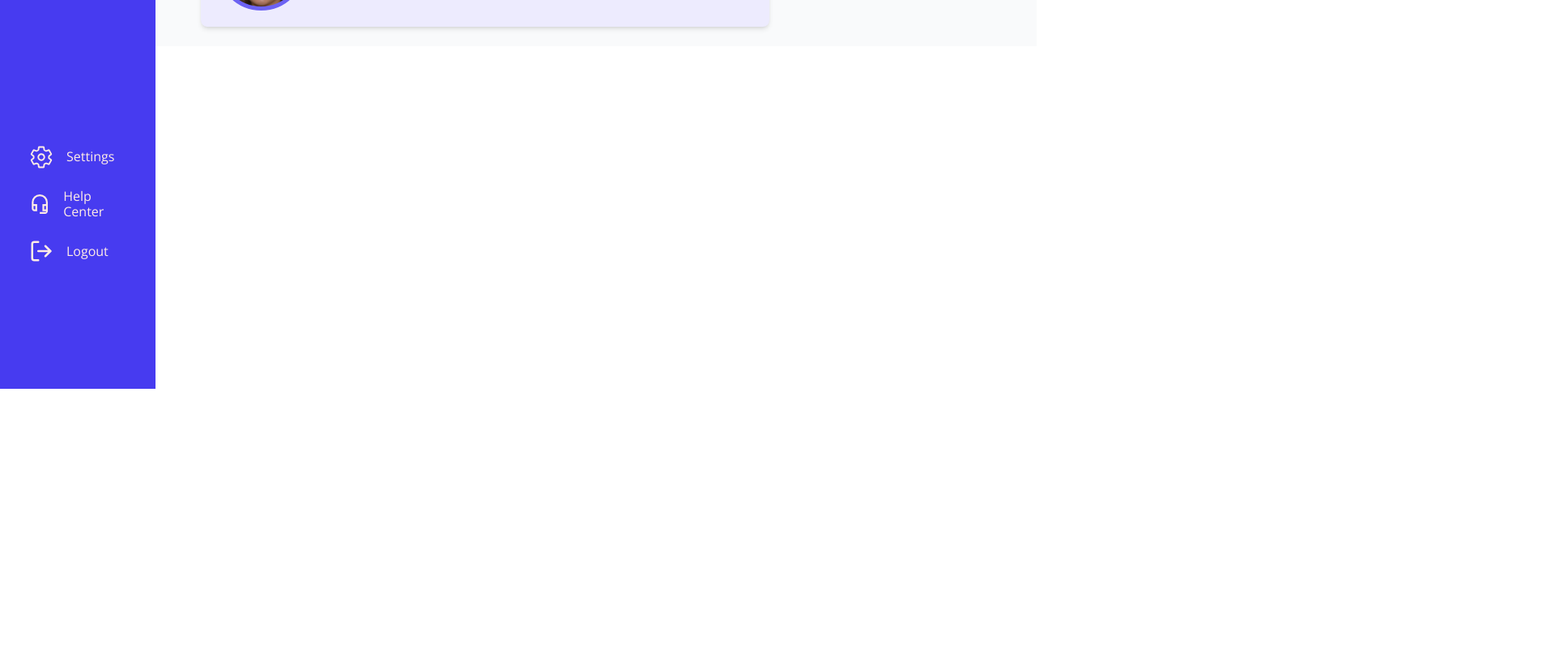
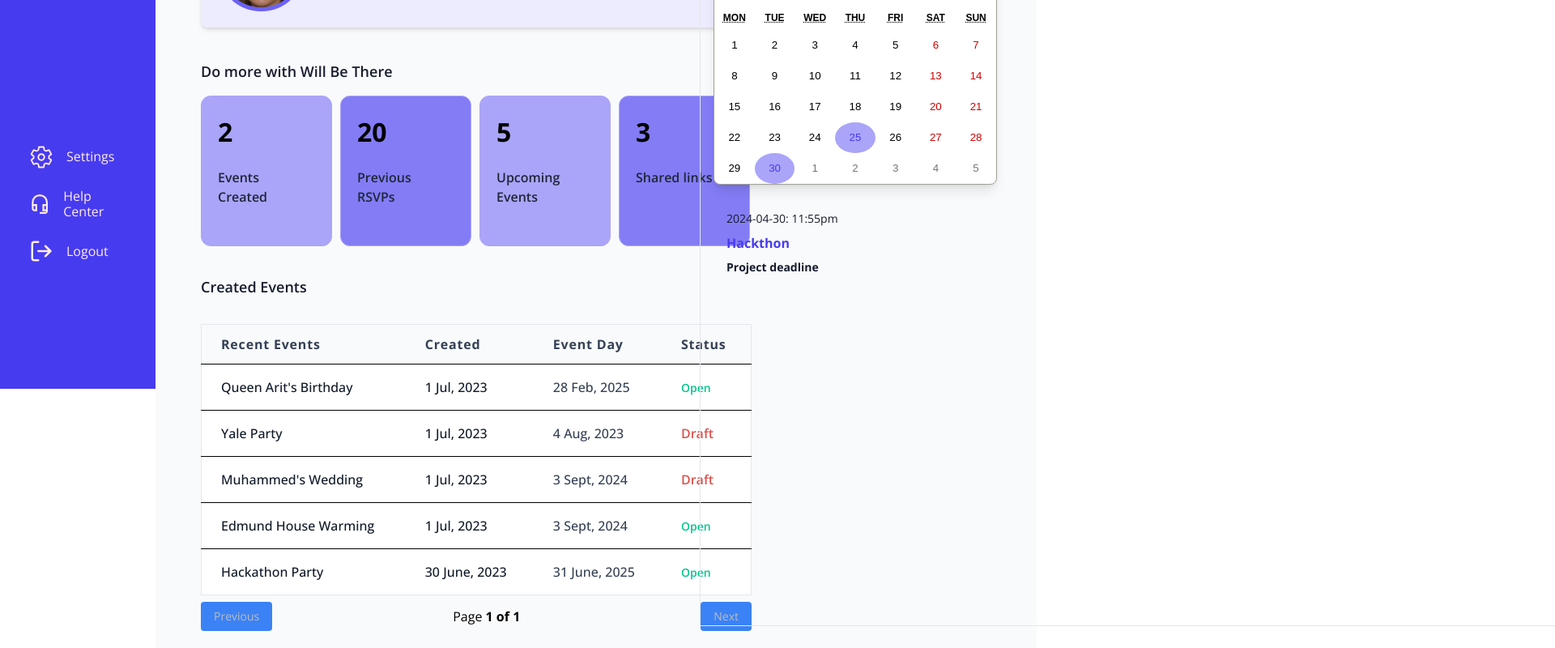
Before and after one commit to Areebah-snow/adch-group-5, a React (Vite) app: page /dashboard in a window 1280 px wide. Shown: the part 320-1120 px from the top of the page at 81% size, 1920 px wide, since content can reach past the window. Before the commit the page ends 800 px from the top, so only its background shows below. Built offline with nearby package versions, Linux system fonts and the light colour scheme; no server answers.

Commit message:
progress on dashboard

```diff
--- a/package.json
+++ b/package.json
@@ -12,9 +12,11 @@
   "dependencies": {
     "firebase": "^10.11.0",
     "react": "^18.2.0",
+    "react-calendar": "^4.8.0",
     "react-dom": "^18.2.0",
     "react-icons": "^5.0.1",
     "react-router-dom": "^6.22.3",
+    "react-table": "^7.8.0",
     "react-toastify": "^10.0.5"
   },
   "devDependencies": {
--- a/src/App.css
+++ b/src/App.css
@@ -25,3 +25,9 @@ body {
   top: 0;
   left: 44%;
 }
+
+.react-calendar .highlight {
+  background-color: #AAA5F8;
+  border-radius: 80%;
+  color: #473BF0;
+}
--- /dev/null
+++ b/src/Components/CalendarComponent.jsx
@@ -0,0 +1,55 @@
+import React, { useState } from 'react';
+import Calendar from 'react-calendar';
+import 'react-calendar/dist/Calendar.css';
+
+const events = [
+  { date: '2024-04-25', time: '12:00pm - 3:00pm', name:'Dr. Ernest McKelvin (Intro Party)', description: 'University of Ibadan, International Conference Center, Ibadan, Nigeria' },
+  { date: '2024-04-30', time: '11:55pm', name:'Hackthon', description: 'Project deadline' },
+];
+
+const CalendarComponent = () => {
+  const [selectedDate, setSelectedDate] = useState(new Date());
+
+  const eventDates = events.map(event => new Date(event.date));
+
+  const tileClassName = ({ date }) => {
+    if (eventDates.some(eventDate => date.toDateString() === eventDate.toDateString())) {
+      return 'highlight';
+    }
+    return '';
+  };
+
+  const formatShortWeekday = (locale, date) => {
+    return new Intl.DateTimeFormat(locale, { weekday: 'short' }).format(date);
+  };
+
+  return (
+    <div className="container mx-auto px-4 py-8 border border-[#E4E7EC] mt-[30px]">
+      <h1 className='text-[#101928] text-lg font-semibold'>Calendar</h1>
+      <div className="grid grid-cols-1 gap-4">
+        <div className="col-span-1">
+          <Calendar
+            onChange={setSelectedDate}
+            value={selectedDate}
+            tileClassName={tileClassName}
+            formatShortWeekday={formatShortWeekday}
+            className="rounded-lg shadow-lg"
+          />
+        </div>
+        <div className="col-span-2 pb-96">
+          {events
+            .filter(event => new Date(event.date).toDateString() === selectedDate.toDateString())
+            .map((event, index) => (
+              <div key={index} className="bg-gray-100 p-4 rounded-md">
+                <p className="text-sm font-normal text-[#161C2D]">{event.date}: {event.time}</p>
+                <p className="text-base text-primary font-bold mt-2">{event.name}</p>
+                <p className="text-sm text-dark text-wrap w-64 font-bold mt-2">{event.description}</p>
+              </div>
+            ))}
+        </div>
+      </div>
+    </div>
+  );
+};
+
+export default CalendarComponent;
--- /dev/null
+++ b/src/Components/EventTable.jsx
@@ -0,0 +1,185 @@
+import React from "react";
+import { useTable, usePagination } from "react-table";
+import "tailwindcss/tailwind.css";
+
+const EventTable = () => {
+  const data = React.useMemo(
+    () => [
+      {
+        id: 2,
+        recents: "Queen Arit's Birthday",
+        created: "1 Jul, 2023",
+        day: "28 Feb, 2025",
+        status: "Open",
+      },
+      {
+        id: 1,
+        recents: "Yale Party",
+        created: "1 Jul, 2023",
+        day: "4 Aug, 2023",
+        status: "Draft",
+      },
+      {
+        id: 7,
+        recents: "Muhammed's Wedding",
+        created: "1 Jul, 2023",
+        day: "3 Sept, 2024",
+        status: "Draft",
+      },
+      {
+        id: 4,
+        recents: "Edmund House Warming",
+        created: "1 Jul, 2023",
+        day: "3 Sept, 2024",
+        status: "Open",
+      },
+      {
+        id: 9,
+        recents: "Hackathon Party",
+        created: "30 June, 2023",
+        day: "31 June, 2025",
+        status: "Open",
+      },
+
+    ],
+    []
+  );
+
+  const columns = React.useMemo(
+    () => [
+      {
+        Header: "Recent Events",
+        accessor: "recent",
+        Cell: ({ row }) => (
+            <div className=" whitespace-nowrap">
+                <span className=" text-dark-100 text-base font-medium">{row.original.recents}</span>
+            </div>
+          ),
+      },
+      {
+        Header: "Created",
+        accessor: "created",
+        Cell: ({ value }) => (
+          <span
+          className="text-dark-100 text-base font-medium"
+          >
+            {value}
+          </span>
+        ),
+      },
+      {
+        Header: "Event Day",
+        accessor: "day",
+        Cell: ({ value }) => (
+          <span
+          className="text-[#344054] text-base font-medium"
+          >
+            {value}
+          </span>
+        ),
+      },
+      {
+        Header: "Status",
+        accessor: "status",
+        Cell: ({ value }) => (
+            <span
+            className={`${
+                value === 'Open' ? 'text-[#00C68D] text-sm cursor-pointer' : (value === 'Draft' ? 'text-[#DD524D] ' : 'bg-[#B6B6B6] text-sm py-2 px-2 rounded-md text-white')
+              }`}
+            >
+              {value}
+            </span>
+          ),
+      },
+    ],
+    []
+  );
+
+  const {
+    getTableProps,
+    getTableBodyProps,
+    headerGroups,
+    page,
+    prepareRow,
+    nextPage,
+    previousPage,
+    canNextPage,
+    canPreviousPage,
+    pageOptions,
+    state: { pageIndex },
+  } = useTable(
+    {
+      columns,
+      data,
+      initialState: { pageIndex: 0 },
+    },
+    usePagination
+  );
+
+  return (
+    <div className="container mx-auto my-8 min-h-screen">
+      <table
+        {...getTableProps()}
+        className="min-w-full divide-y divide-gray-200 border border-[#E4E7EC] rounded-full"
+      >
+        <thead className="">
+          {headerGroups.map((headerGroup) => (
+            <tr {...headerGroup.getHeaderGroupProps()}>
+              {headerGroup.headers.map((column) => (
+                <th
+                  {...column.getHeaderProps()}
+                  className="px-6 py-3 text-left text-base font-bold text-[#344054] tracking-wider"
+                >
+                  {column.render("Header")}
+                </th>
+              ))}
+            </tr>
+          ))}
+        </thead>
+        <tbody {...getTableBodyProps()} className="bg-white divide-y ">
+          {page.map((row) => {
+            prepareRow(row);
+            return (
+              <tr {...row.getRowProps()}>
+                {row.cells.map((cell) => {
+                  const cellProps = cell.getCellProps();
+                  let cellClassName = "px-6 py-4 whitespace-nowrap text-[#757575] font-semibold";
+                  return (
+                    <td
+                      {...cellProps} className={cellClassName}>
+                      {cell.render("Cell")}
+                    </td>
+                  );
+                })}
+              </tr>
+            );
+          })}
+        </tbody>
+      </table>
+      <div className="flex items-center justify-between mt-2">
+        <button
+          className="px-4 py-2 bg-blue-500 text-[#BDBDBD] text-sm rounded focus:outline-none"
+          onClick={() => previousPage()}
+          disabled={!canPreviousPage}
+        >
+          Previous
+        </button>
+        <div>
+          Page{' '}
+          <strong>
+            {pageIndex + 1} of {pageOptions.length}
+          </strong>
+        </div>
+        <button
+          className="px-4 py-2 bg-blue-500 text-[#BDBDBD] text-sm rounded focus:outline-none"
+          onClick={() => nextPage()}
+          disabled={!canNextPage}
+        >
+          Next
+        </button>
+      </div>
+    </div>
+  );
+};
+
+export default EventTable;
--- a/src/Pages/Dashboard/Dashboard.jsx
+++ b/src/Pages/Dashboard/Dashboard.jsx
@@ -2,8 +2,40 @@ import React, { useState } from "react";
 import Nav from "../../Components/Nav";
 import Mona from "../../assets/mona.svg";
 import Sidebar from "../../Components/Sidebar";
+import { AiOutlinePlusCircle } from "react-icons/ai";
+import CalendarComponent from "../../Components/CalendarComponent";
+import EventTable from "../../Components/EventTable";
 
 const Dashboard = () => {
+
+  const mores = [
+    {
+      id: 0,
+      title: 2,
+      details: "Events Created",
+      BackgroundColor: "#AAA5F8",
+    },
+    {
+      id: 1,
+      title: 20,
+      BackgroundColor: '#847CF5',
+      details: "Previous RSVPs",
+    },
+    {
+      id: 2,
+      title: 5,
+      details: "Upcoming Events",
+      BackgroundColor: "#AAA5F8",
+    },
+    {
+      id: 3,
+      title: 3,
+      details: "Shared links",
+      BackgroundColor: "#847CF5",
+    },
+  ];
+
+
   return (
     <div className="">
       <Sidebar />
@@ -13,13 +45,15 @@ const Dashboard = () => {
           <div className="px-6 lg:px-14 py-6 mt-3">
             <div className="flex items-center justify-between">
               <h2 className="text-dark text-3xl font-semibold">Dashboard</h2>
-              <button className="bg-primary text-base font-normal text-white py-4 px-3 rounded-lg">
+              <button className="flex items-center gap-2 bg-primary text-base font-normal text-white py-4 px-3 rounded-lg">
                 Create Event
+                <AiOutlinePlusCircle size={25} />
               </button>
             </div>
 
-            <div className=" mt-12">
-              <div className="bg-[#EDEBFE] shadow-md rounded-lg w-[702px] lg:p-5 flex items-center gap-5">
+            <div className="grid grid-cols-2 gap-64 mt-12">
+              <div className="w-full max-w-[602px]">
+                <div className="bg-[#EDEBFE] shadow-md rounded-lg w-[675px] lg:p-5 flex items-center gap-5">
                   <img src={Mona} alt="woman-face" />
                   <div className="flex flex-col">
                     <h1 className="text-black text-[2rem] font-semibold">
@@ -30,6 +64,31 @@ const Dashboard = () => {
                     </p>
                   </div>
                 </div>
+                <div className=''>
+                  <h1 className="text-dark font-semibold text-lg mt-10">Do more with Will Be There</h1>
+                  <div className="grid grid-cols-1 sm:grid-cols-4 w-[632px] gap-14 py-4">
+                    {mores.map((more) => {
+                    return (
+                    <div className="border border-[#AAA5F8] rounded-xl w-[162px]"
+                    style={{ backgroundColor: more.BackgroundColor }}
+                     key={more.id}>
+                      <h3 className="font-bold p-5 text-[2rem]">{more.title}</h3>
+                      <p className="px-5 pb-12 text-base text-[#1D2739] font-semibold whitespace-break-spaces">{more.details} </p>
+                    </div>
+                    );
+                    })}
+                  </div>
+                </div>
+                <div className="w-[680px]">
+                <h1 className="text-dark font-semibold text-lg mt-5">Created Events</h1>
+                <EventTable />
+                </div>
+              </div>
+
+              <div className="w-screen mt-[-30px]">
+
+                <CalendarComponent />
+              </div>
             </div>
           </div>
         </div>
```
Also changed, not shown: 1 other file (tests, documents, lock files or other folders). Lines whose indentation alone changed are shown as unchanged.
